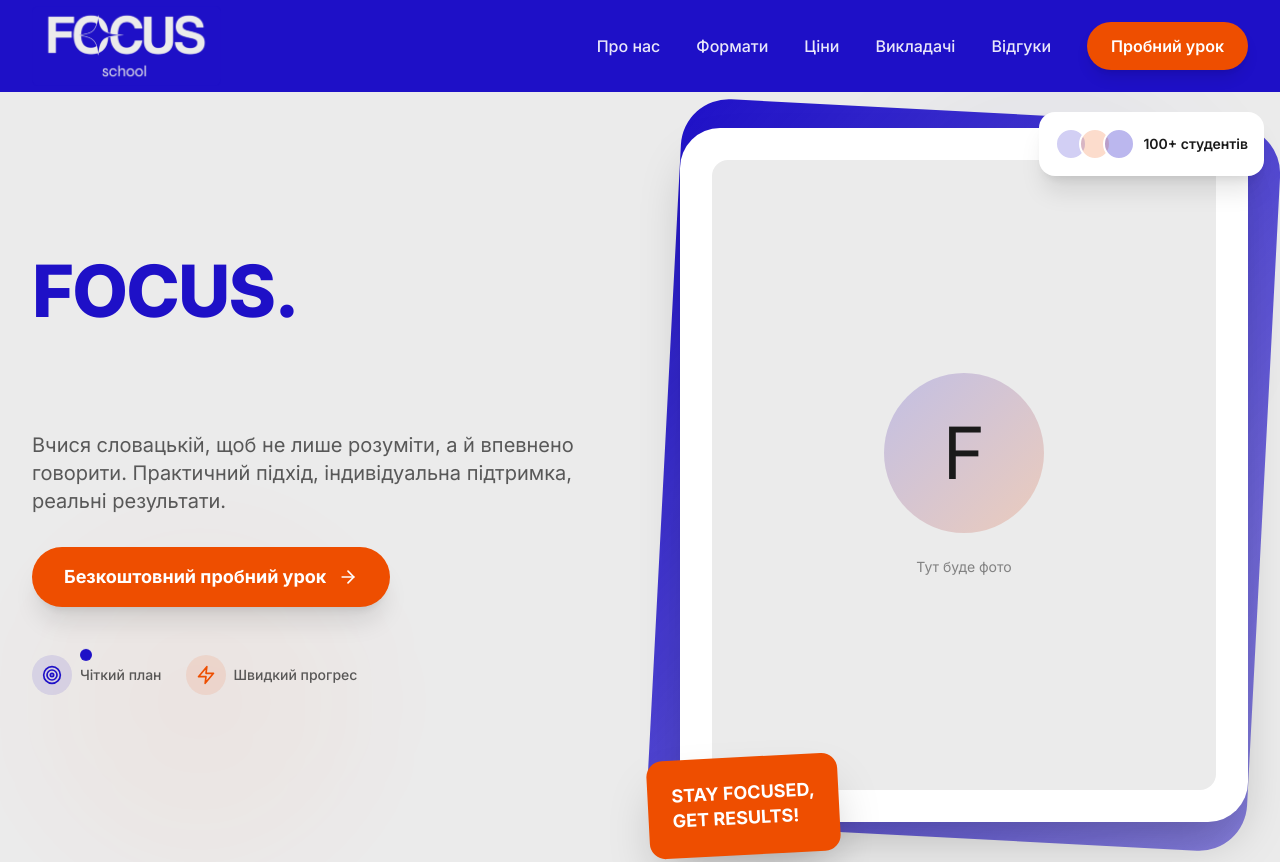
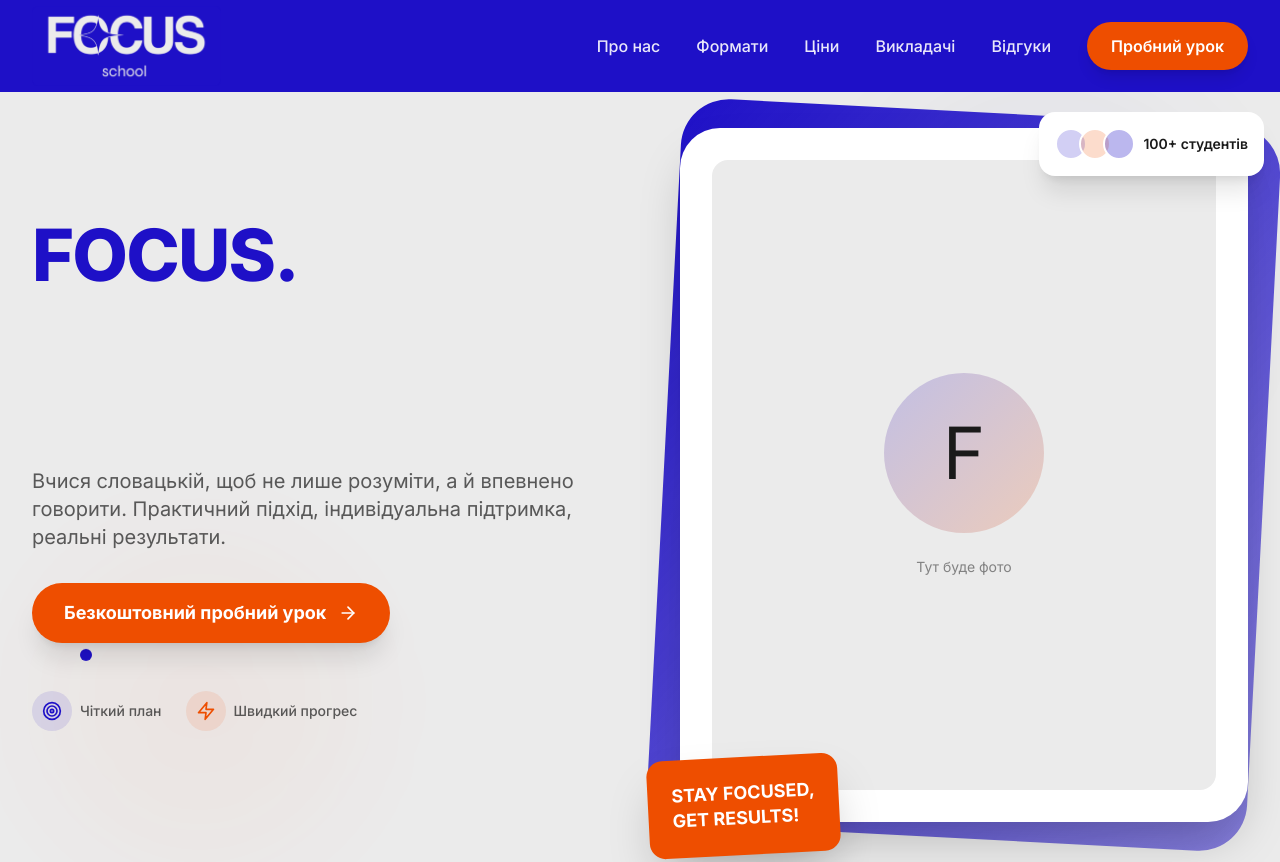
Before and after one commit to ruslan-mustafaev/fokus-sk-school, a React (Vite) app: page / in a window 1280 px wide. Shown: the top 862 px of the page. Built offline with nearby package versions, Linux system fonts and the light colour scheme.

Commit message:
Updated HeroSection.tsx

```diff
--- a/src/components/HeroSection.tsx
+++ b/src/components/HeroSection.tsx
@@ -80,19 +80,19 @@ export default function HeroSection() {
         <div className="grid lg:grid-cols-2 gap-12 lg:gap-20 items-center">
           <div className="space-y-8">
             <h1 className="text-5xl md:text-6xl lg:text-7xl font-black leading-[0.9] tracking-tight">
-              <span className="text-brand-blue">
+              <span className="text-brand-blue inline-block">
                 {displayText[0]}
-                {currentWordIndex === 0 && currentCharIndex < WORDS[0].length && <span className="animate-pulse">|</span>}
+                <span className={`inline-block w-[0.15em] transition-opacity duration-200 ${currentWordIndex === 0 && currentCharIndex < WORDS[0].length ? 'opacity-100 animate-pulse' : 'opacity-0'}`}>|</span>
               </span>
               <br />
-              <span className="text-brand-dark">
+              <span className="text-brand-dark inline-block">
                 {displayText[1]}
-                {currentWordIndex === 1 && currentCharIndex < WORDS[1].length && <span className="animate-pulse">|</span>}
+                <span className={`inline-block w-[0.15em] transition-opacity duration-200 ${currentWordIndex === 1 && currentCharIndex < WORDS[1].length ? 'opacity-100 animate-pulse' : 'opacity-0'}`}>|</span>
               </span>
               <br />
-              <span className="text-brand-orange">
+              <span className="text-brand-orange inline-block">
                 {displayText[2]}
-                {currentWordIndex === 2 && currentCharIndex < WORDS[2].length && <span className="animate-pulse">|</span>}
+                <span className={`inline-block w-[0.15em] transition-opacity duration-200 ${currentWordIndex === 2 && currentCharIndex < WORDS[2].length ? 'opacity-100 animate-pulse' : 'opacity-0'}`}>|</span>
               </span>
             </h1>
 
```
